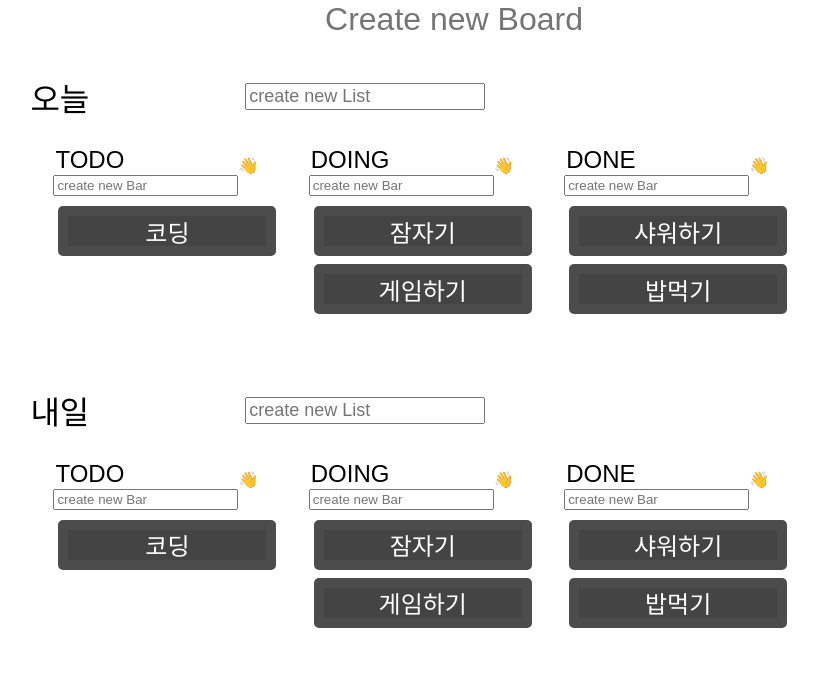
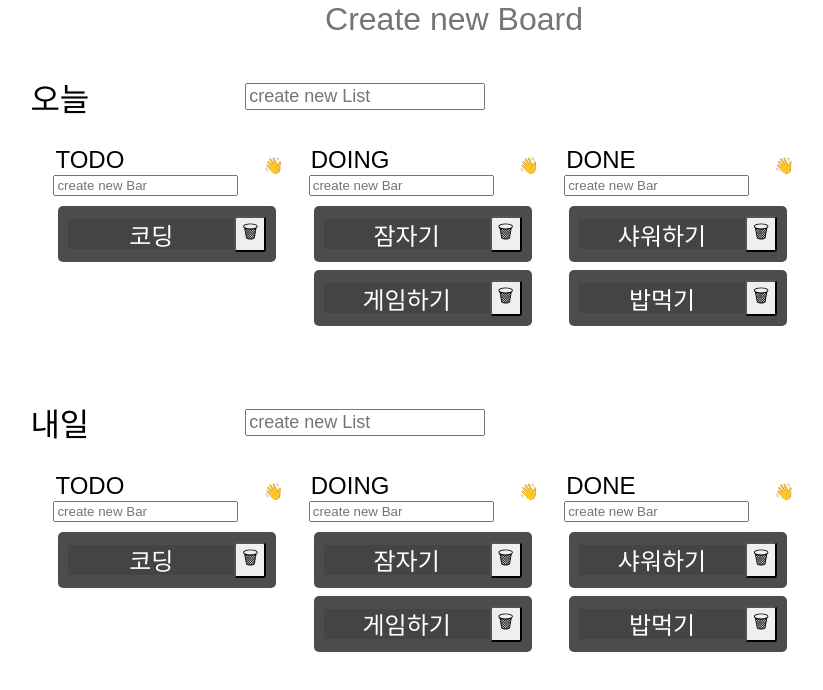
Before and after one commit to LikeRudin/recoil-start, a React (Vite) app: page / in a window 1280 px wide. Shown: the top 690 px of the page, without its empty margins (186-1009 px from the left). Built offline with nearby package versions, Linux system fonts and the light colour scheme.

Commit message:
FUNCTIONALITY: delete bars

```diff
--- a/src/atoms.tsx
+++ b/src/atoms.tsx
@@ -131,7 +131,7 @@ export const ListNameSelector = selectorFamily<
 });
 
 export const barsSelector = selectorFamily<
-  ILists["bars"],
+  ILists["bars"] | number,
   { boardIndex: number; listIndex: number }
 >({
   key: "list",
@@ -140,6 +140,15 @@ export const barsSelector = selectorFamily<
     ({ get }) => {
       const data = get(dataState);
       return data[boardIndex].lists[listIndex].bars;
+    },
+  set:
+    ({ boardIndex, listIndex }) =>
+    ({ set }, targetIndex) => {
+      set(dataState, (data) => {
+        const newData = JSON.parse(JSON.stringify(data));
+        newData[boardIndex].lists[listIndex].bars.splice(targetIndex, 1);
+        return newData;
+      });
     },
 });
 
--- a/src/bar.tsx
+++ b/src/bar.tsx
@@ -1,8 +1,8 @@
 import styled from "styled-components";
 import { Draggable } from "react-beautiful-dnd";
 import React, { memo } from "react";
-import { useRecoilState } from "recoil";
-import { barTextSelector } from "./atoms";
+import { useRecoilState, useSetRecoilState } from "recoil";
+import { barTextSelector, barsSelector } from "./atoms";
 
 interface BarProps {
   id: number;
@@ -42,18 +42,26 @@ const Input = styled.input`
   font-size: x-large;
   border: none;
 `;
-const Bar = ({
-  id,
+const Button = styled.button`
+  font-size: large;
+  border-radius: 3px;
+  &:hover {
+    background-color: white;
+  }
+`;
 
-  boardIndex,
-  listIndex,
-  barIndex,
-}: BarProps) => {
+const Bar = ({ id, boardIndex, listIndex, barIndex }: BarProps) => {
   const [barText, setBarText] = useRecoilState(
     barTextSelector({ boardIndex, listIndex, barIndex })
   );
+  const deleteBars = useSetRecoilState(barsSelector({ boardIndex, listIndex }));
   const onChange = (event: React.ChangeEvent<HTMLInputElement>) => {
     setBarText(event.currentTarget.value);
+  };
+
+  const onDeleteClick = (event: React.MouseEvent<HTMLButtonElement>) => {
+    const targetIndex = Number(event.currentTarget.value);
+    deleteBars(targetIndex);
   };
 
   return (
@@ -69,6 +77,9 @@ const Bar = ({
           isDragging={snapshot.isDragging}
         >
           <Input value={barText} onChange={onChange} />
+          <Button value={barIndex} onClick={onDeleteClick}>
+            🗑
+          </Button>
         </DragSpace>
       )}
     </Draggable>
--- a/src/boards.tsx
+++ b/src/boards.tsx
@@ -34,6 +34,7 @@ const Boards = () => {
   const setDatas = useSetRecoilState(dataState);
 
   const onBoardDragEnd = ({ source, destination }: DropResult) => {
+    console.log(destination);
     if (!destination) {
       return;
     }
@@ -41,11 +42,10 @@ const Boards = () => {
     const { droppableId: destinationId, index: destinationIndex } = destination;
     const distAddress = destinationId.split("-");
     const srcAddress = sourceId.split("-");
-
     console.log(distAddress);
     console.log(srcAddress);
 
-    if (distAddress.length === 1) {
+    if (srcAddress.length === 1) {
       setDatas((oldDatas) => {
         const newDatas = [...oldDatas];
         const [target] = newDatas.splice(sourceIndex, 1);
@@ -55,7 +55,7 @@ const Boards = () => {
       });
       return;
     }
-    if (distAddress.length === 2) {
+    if (srcAddress.length === 2) {
       const distBoardIndex = distAddress[1];
       const srcBoardIndex = srcAddress[1];
       console.log("리스트 이동");
@@ -71,7 +71,7 @@ const Boards = () => {
       });
       return;
     }
-    if (distAddress.length === 3) {
+    if (srcAddress.length === 3) {
       const [distBoardIndex, distListIndex] = distAddress.slice(1);
       const [srcBoardIndex, srcListIndex] = srcAddress.slice(1);
       setDatas((oldDatas) => {
--- a/src/list-for-bar.tsx
+++ b/src/list-for-bar.tsx
@@ -13,7 +13,7 @@ interface ListForBarProps {
 }
 
 const DragSpace = styled.div`
-  width: 100%;
+  width: 280px;
   height: 100%;
 `;
 interface IDropSpace {
@@ -42,7 +42,9 @@ const HandleBox = styled.div`
   align-items: center;
 `;
 
-const Span = styled.span``;
+const Span = styled.span`
+  margin-left: 25px;
+`;
 
 const TitleWrapper = styled.div`
   margin-top: 4.5%;
```
